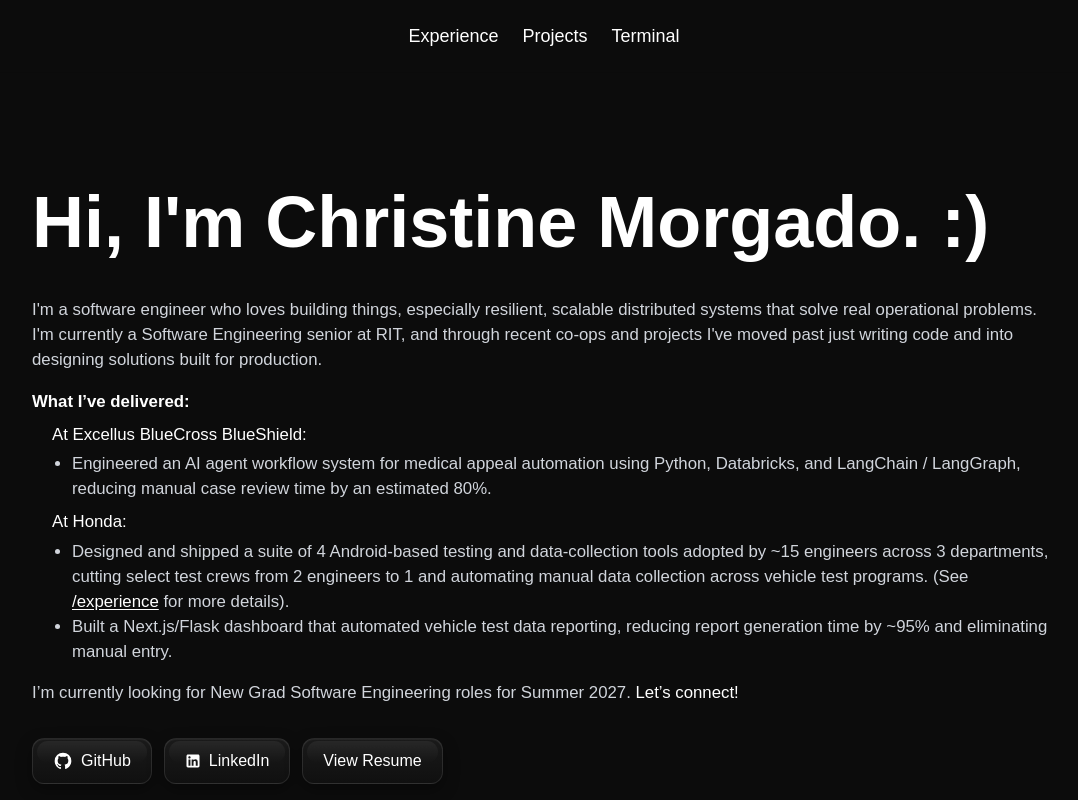
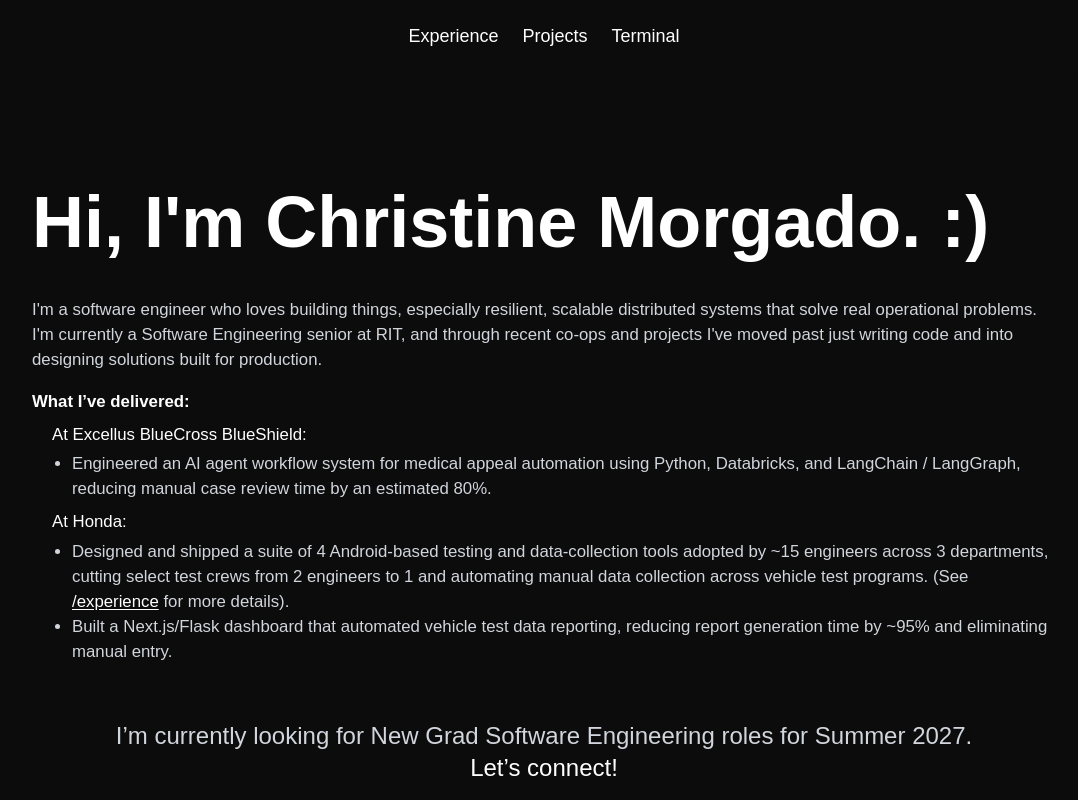
Before and after one commit to chris-morgado/the-website, a Next.js app in the folder next/: page / in a window 1280 px wide. Shown: the top 800 px of the page, without its empty margins (96-1174 px from the left). Built offline with nearby package versions, Linux system fonts and the light colour scheme; a web font is replaced by a local one.

Commit message:
changed bottom section

```diff
--- a/next/app/page.tsx
+++ b/next/app/page.tsx
@@ -209,9 +209,10 @@ const Home: React.FC = () => {
                 </div>
 
                 <FadeIn delay={2000}>
-                  <p>
+                  <p className="text-center text-2xl mt-14">
                     I’m currently looking for New Grad Software Engineering
-                    roles for Summer 2027.{" "}
+                    roles for Summer 2027.
+                    <br />
                     <span className="text-white font-medium">
                       Let’s connect!
                     </span>
@@ -220,7 +221,7 @@ const Home: React.FC = () => {
               </div>{" "}
               {/* end bio div */}
               <FadeIn delay={2200}>
-                <div className="flex gap-3 flex-wrap mt-8">
+                <div className="flex gap-3 flex-wrap mt-8 justify-center">
                   <ClearPill
                     href="https://github.com/christine-morgado"
                     icon={
```
